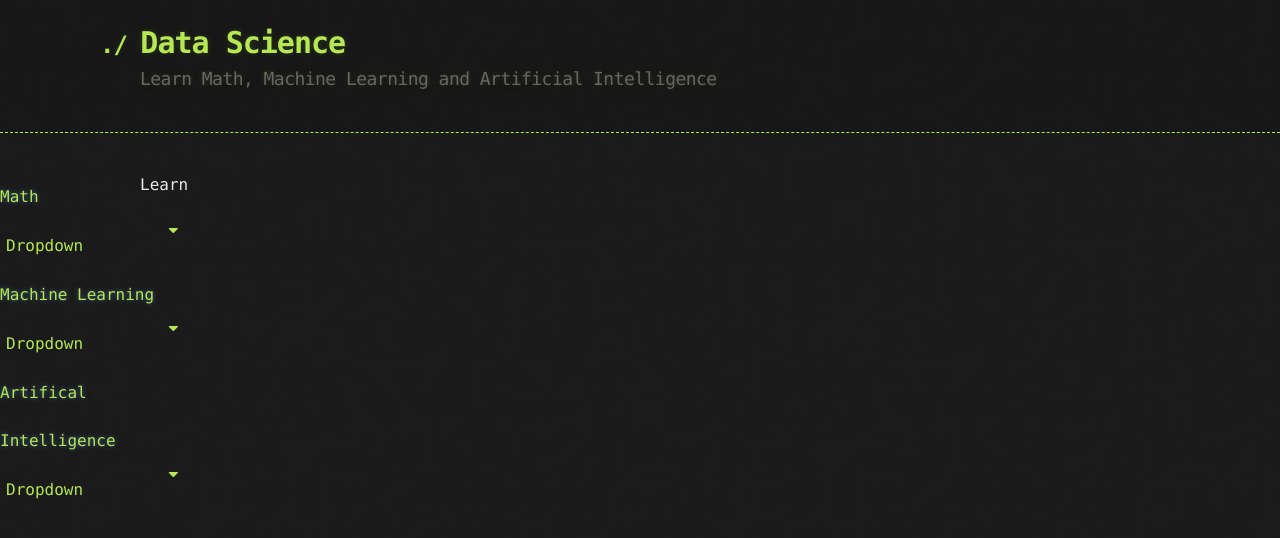
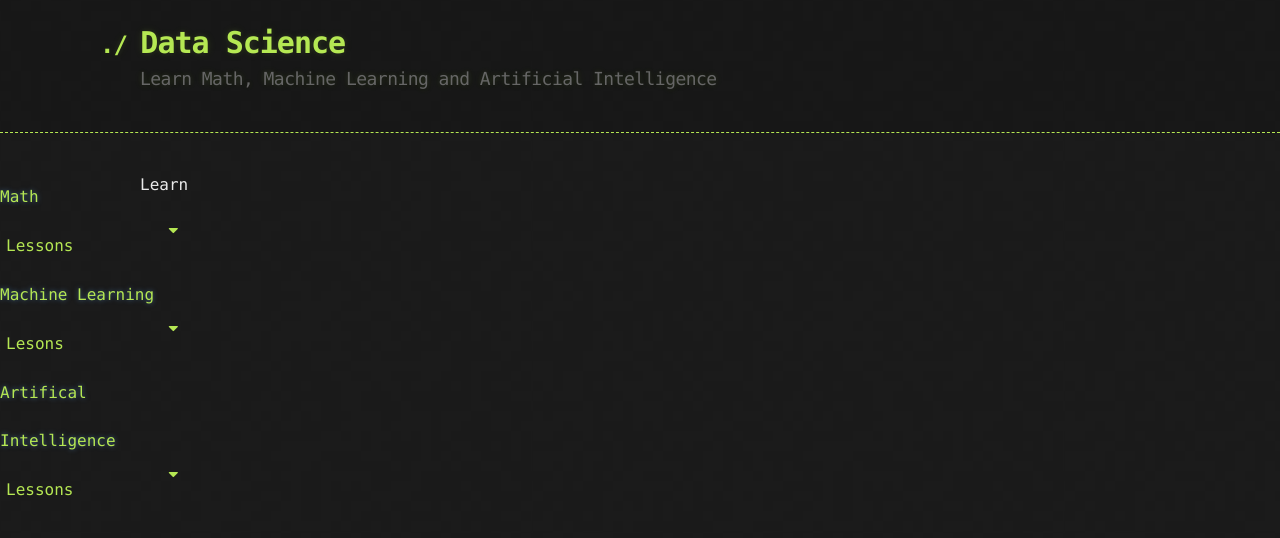
Before and after one commit to bardie/bardie.github.io, a Jekyll site: the page built from README.md, in a window 1280 px wide. Shown: the top 538 px of the page. Built offline with Jekyll 4.4.1, drawn with Linux system fonts in a browser that asks for light colours; our own code applies the rules of GitHub Pages for plain Markdown files.

Commit message:
Update default.html

```diff
--- a/_layouts/default.html
+++ b/_layouts/default.html
@@ -23,7 +23,7 @@
 
 <div class="sidenav">
   <a href="#contact">Math</a>
-  <button class="dropdown-btn">Dropdown
+  <button class="dropdown-btn">Lessons
     <i class="fa fa-caret-down"></i>
   </button>
   <div class="dropdown-container">
@@ -32,7 +32,7 @@
     <a href="#">Link 3</a>
   </div>
   <a href="#contact">Machine Learning</a>
-    <button class="dropdown-btn">Dropdown
+    <button class="dropdown-btn">Lesons
     <i class="fa fa-caret-down"></i>
   </button>
   <div class="dropdown-container">
@@ -41,7 +41,7 @@
     <a href="#">Link 3</a>
   </div>
     <a href="#contact">Artifical Intelligence</a>
-    <button class="dropdown-btn">Dropdown
+    <button class="dropdown-btn">Lessons
     <i class="fa fa-caret-down"></i>
   </button>
   <div class="dropdown-container">
```
